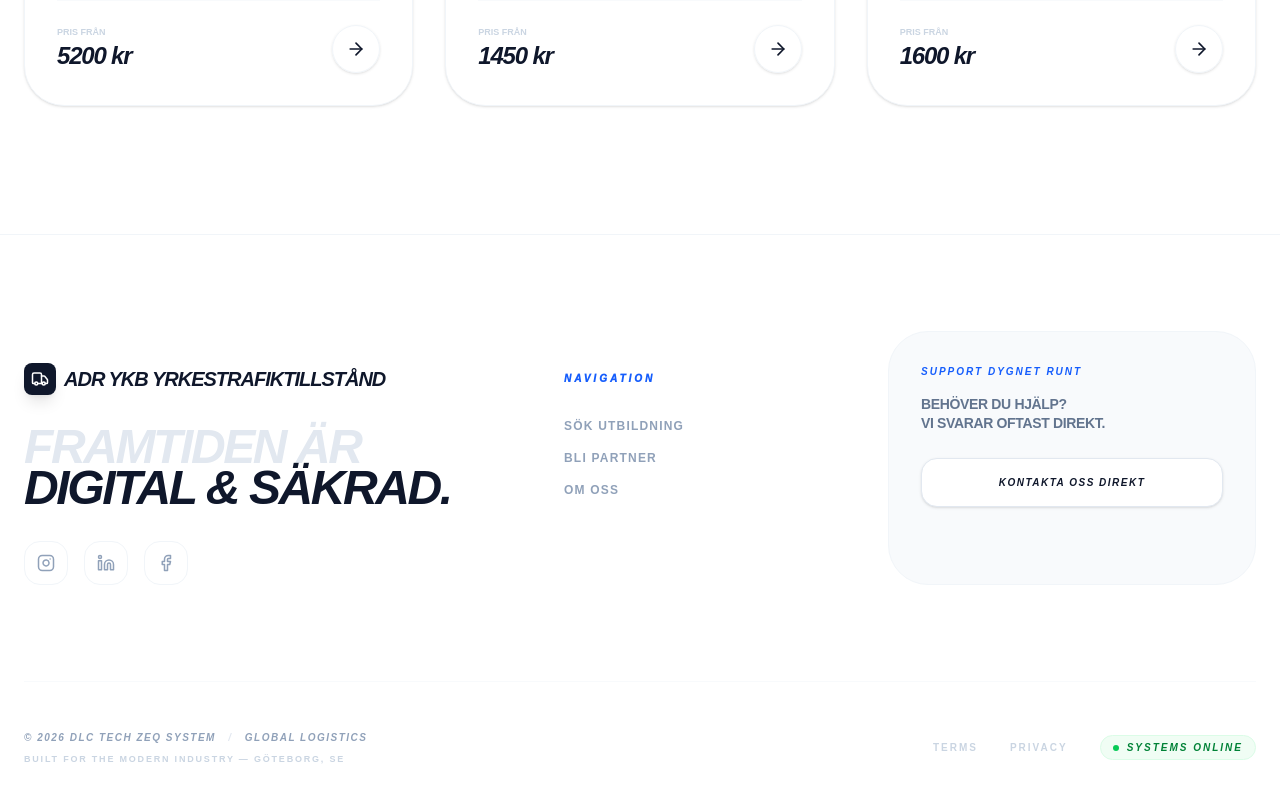
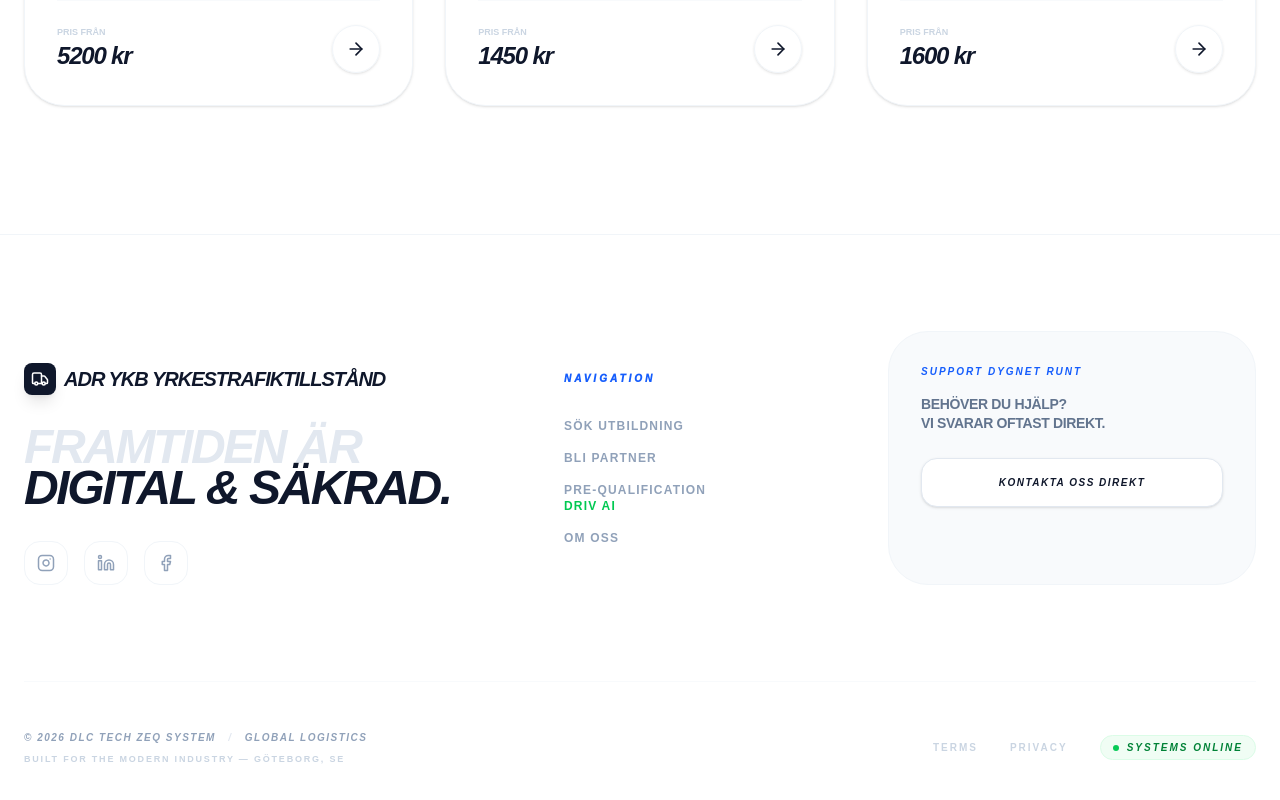
Before and after one commit to AlainDLC/dlc-noa-tech, a Next.js app in the folder ykb-tech/: page / in a window 1280 px wide. Shown: the part 1404-2204 px from the top of the page. Built offline with nearby package versions, Linux system fonts and the light colour scheme; no server answers; the database is empty.

Commit message:
added link

```diff
--- a/ykb-tech/app/page.js
+++ b/ykb-tech/app/page.js
@@ -407,6 +407,17 @@ export default function HomePage() {
                 >
                   Bli Partner
                 </Link>
+
+                <Link
+                  href="https://driveai.se/"
+                  className="hover:text-slate-900 transition-colors w-fit"
+                >
+                  Pre-Qualification
+                  <br />
+                  <span className="text-green-500 hover:text-blue-600">
+                    Driv Ai{" "}
+                  </span>
+                </Link>
                 <Link
                   href="#"
                   className="hover:text-slate-900 transition-colors w-fit"
```
